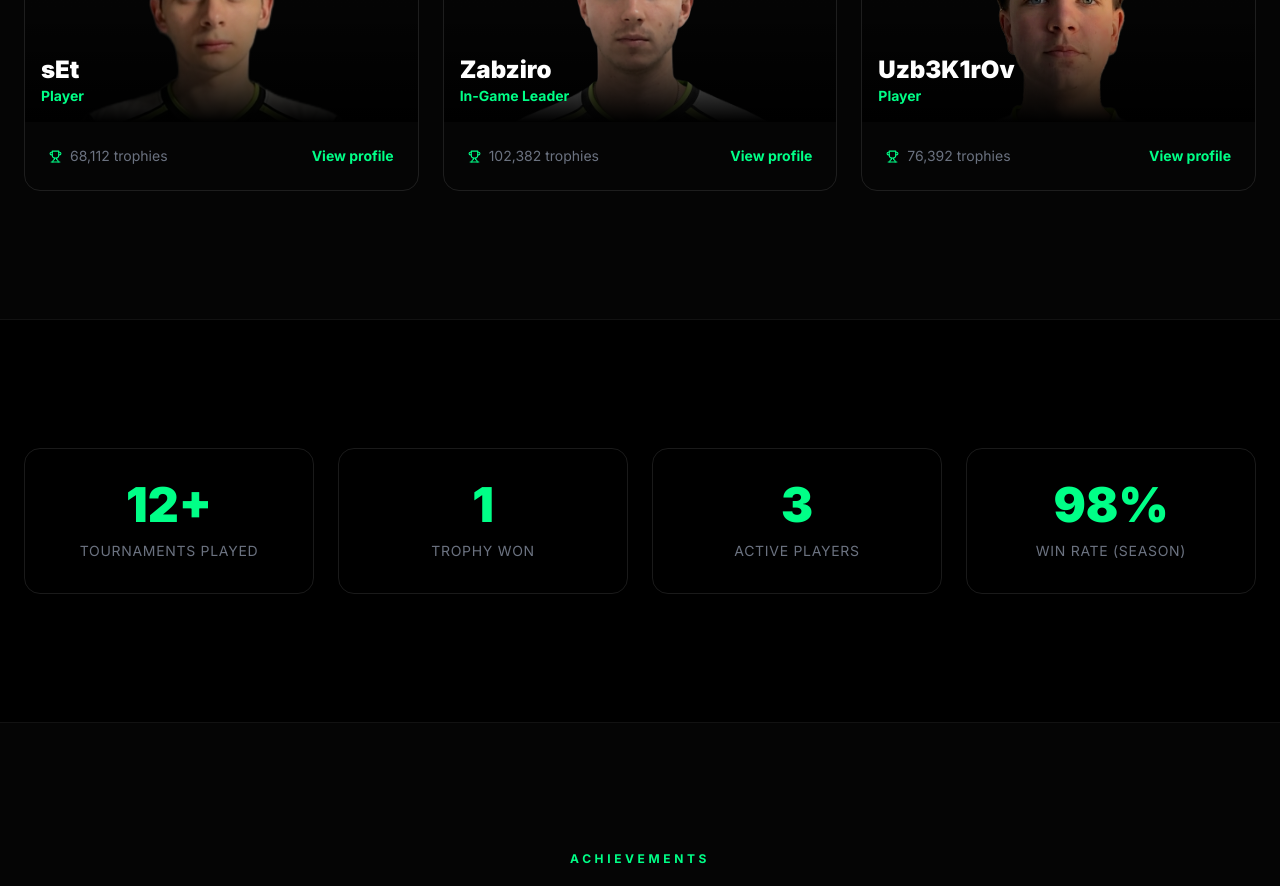
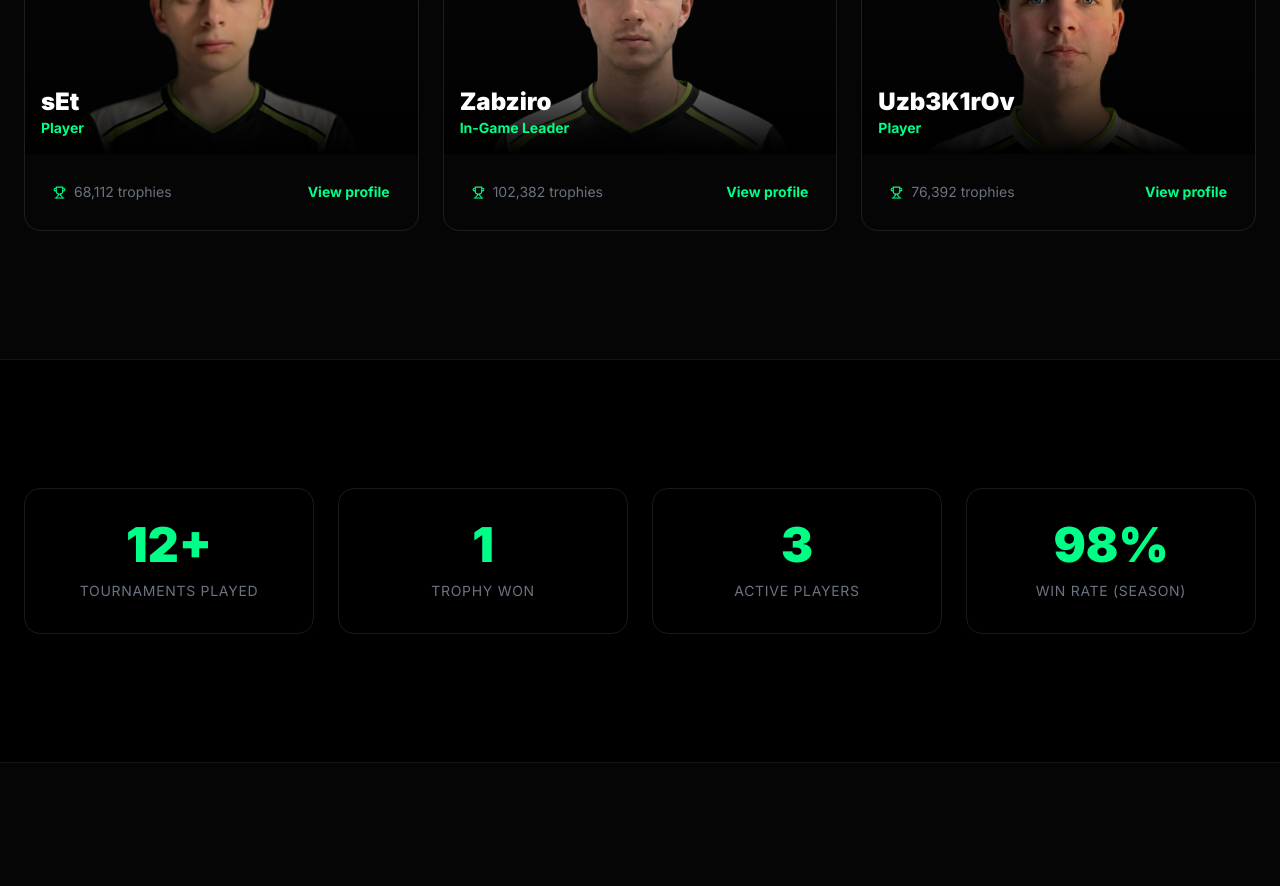
Before and after one commit to Hrybkozab/NewEra-site, a React (Vite) app: page /#/ in a window 1280 px wide. Shown: the part 1900-2786 px from the top of the page. Built offline with nearby package versions, Linux system fonts and the light colour scheme; a web font is replaced by a local one.

Commit message:
Increase Home player card height

```diff
--- a/src/pages/Home.tsx
+++ b/src/pages/Home.tsx
@@ -304,7 +304,7 @@ export default function Home() {
                 }`}
                 style={{ transitionDelay: `${index * 150}ms` }}
               >
-                <div className="relative h-56 overflow-hidden">
+                <div className="relative h-64 overflow-hidden">
                   <img
                     src={player.img}
                     alt={player.tag}
@@ -317,7 +317,7 @@ export default function Home() {
                     <p className="text-sm font-bold text-[#00ff87]">{player.role}</p>
                   </div>
                 </div>
-                <div className="p-6">
+                <div className="p-7">
                   <div className="flex items-center justify-between">
                     <div className="flex items-center gap-2 text-sm text-gray-500">
                       <Trophy size={13} className="text-[#00ff87]" />
```
